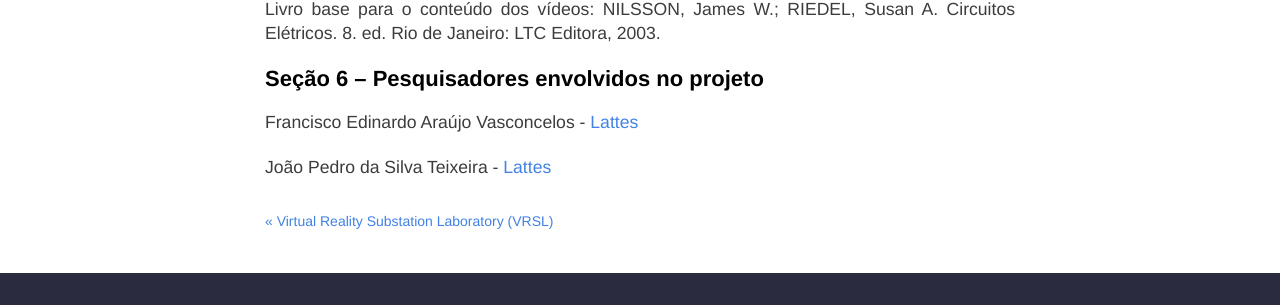
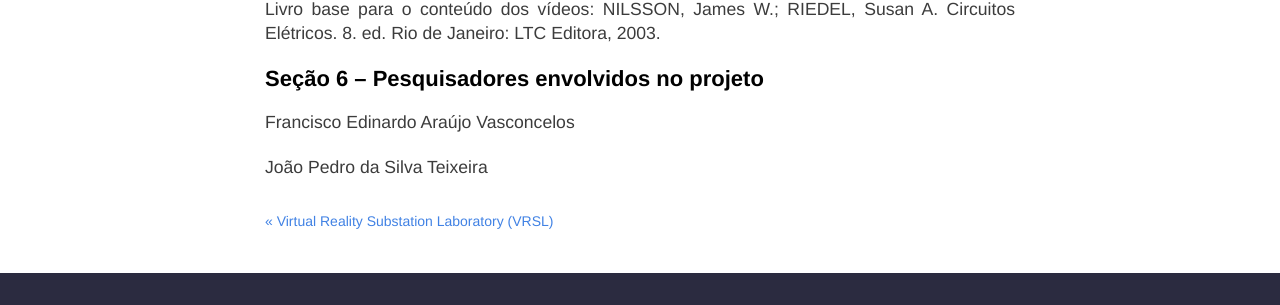
Before and after one commit to grei-ufc/grei-ufc.github.io, a Jekyll site: the page built from _posts/2023-04-07-power-visions.md, in a window 1280 px wide and 900 px high, scrolled down 2728 px. Shown: the part 273-578 px from the top of the window. Built offline with Jekyll 4.4.1, drawn with Linux system fonts in a browser that asks for light colours.

Commit message:
Atualização 25.2 correção 1

```diff
--- a/_posts/2023-04-07-power-visions.md
+++ b/_posts/2023-04-07-power-visions.md
@@ -48,6 +48,6 @@ NILSSON, James W.; RIEDEL, Susan A. Circuitos Elétricos. 8. ed. Rio de Janeiro:
 
 ## Seção 6 – Pesquisadores envolvidos no projeto
 
-Francisco Edinardo Araújo Vasconcelos - [Lattes](http://lattes.cnpq.br/8807139438765241)
+Francisco Edinardo Araújo Vasconcelos
 
-João Pedro da Silva Teixeira - [Lattes](http://lattes.cnpq.br/1218783106447217)
+João Pedro da Silva Teixeira
```
